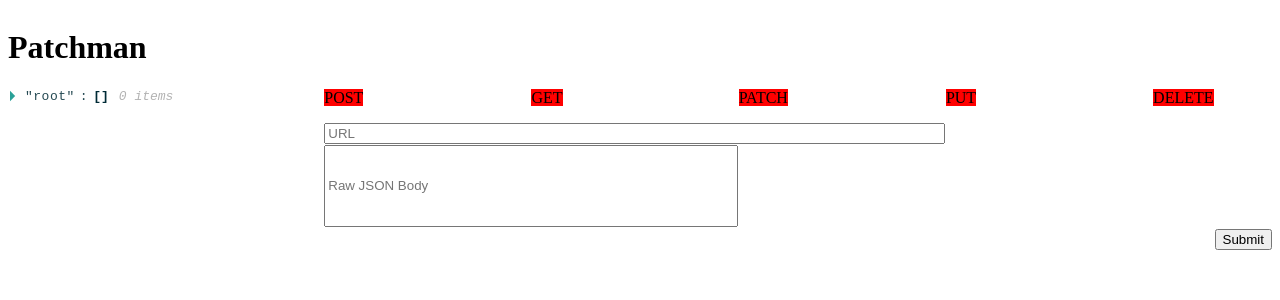
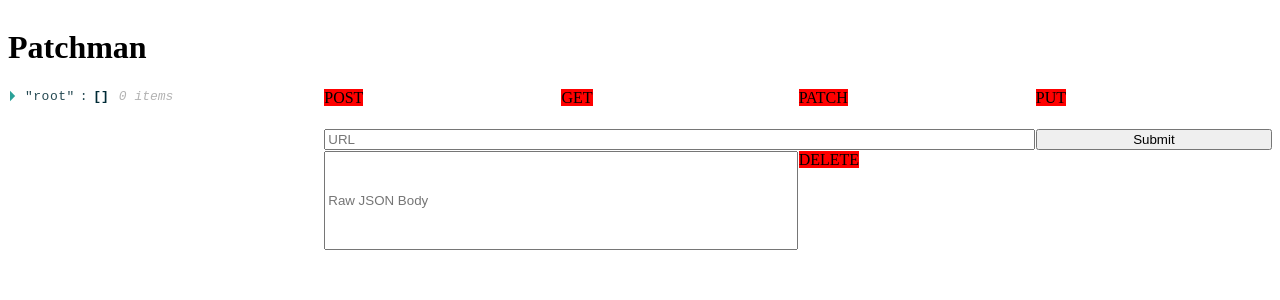
Before and after one commit to CNSpangler/postman-clone, a React app: page / in a window 1280 px wide. Shown: the top 300 px of the page. Built offline with nearby package versions, Linux system fonts and the light colour scheme.

Commit message:
submit button fixed; now fifth radio button escapes grid

```diff
--- a/src/components/App/App.css
+++ b/src/components/App/App.css
@@ -24,7 +24,7 @@
   grid-template-columns: 1fr 1fr 1fr 1fr 1fr;
   grid-template-rows: 1fr;
   gap: 1px 1px;
-  grid-template-areas: ". . . . .";
+  grid-template-areas: "radioButton radioButton radioButton radioButton radioButton";
   grid-area: RadioGroup;
 }
 
@@ -50,7 +50,7 @@
 
 .url { grid-area: url; }
 
-.button { grid-area: burron; }
+.button { grid-area: button; }
 
 .body { grid-area: body; }
 
--- a/src/components/Form/Form.jsx
+++ b/src/components/Form/Form.jsx
@@ -23,6 +23,7 @@ const RadioButton = ({ name, value, onChange }) => (
     <input id={value} type="radio" name={name} value={value} onChange={onChange} />
     <label htmlFor={value}>{value}</label>
   </div>
+
 );
 
 /* eslint-enable react/prop-types */
```
